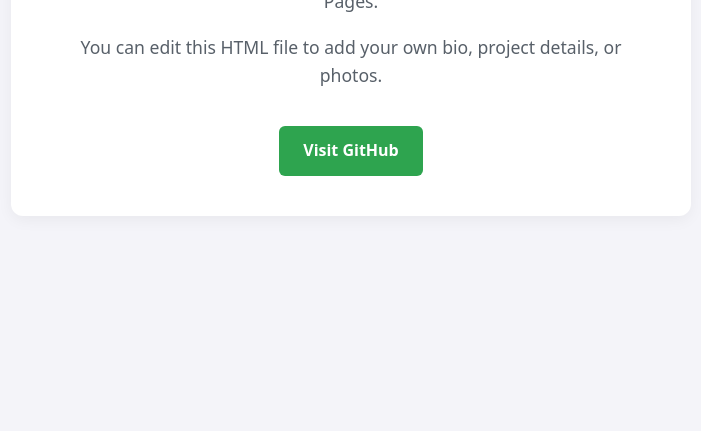
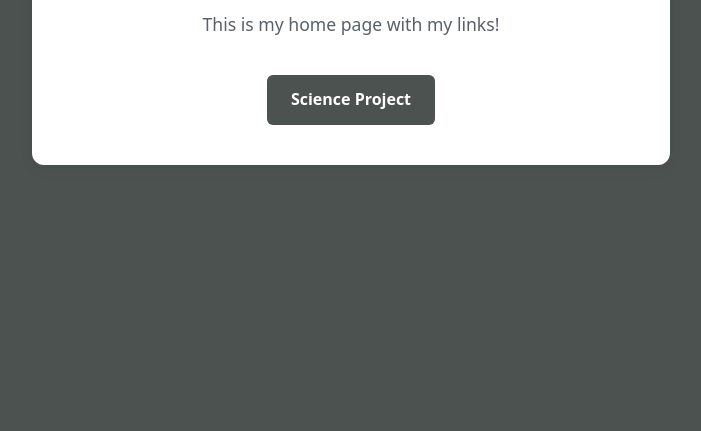
Before and after one commit to LilGuyNamedJoe/repo, a plain HTML site: page index.html in a window 1280 px wide. Shown: the part 369-800 px from the top of the page, without its empty margins (289-990 px from the left). Drawn offline with Linux system fonts and the light colour scheme.

Commit message:
index.html

```diff
--- a/index.html
+++ b/index.html
@@ -11,7 +11,7 @@
             line-height: 1.6;
             margin: 0;
             padding: 0;
-            background-color: #f4f4f9;
+            background-color: #4C5250;
             color: #333;
             display: flex;
             flex-direction: column;
@@ -37,7 +37,7 @@
         }
         .btn {
             display: inline-block;
-            background-color: #2ea44f; /* GitHub green color */
+            background-color: #4C5250; /* GitHub green color */
             color: white;
             padding: 12px 24px;
             text-decoration: none;
@@ -47,7 +47,7 @@
             transition: background 0.2s;
         }
         .btn:hover {
-            background-color: #2c974b;
+            background-color: #4C5250;
         }
     </style>
 </head>
@@ -55,9 +55,8 @@
 
     <div class="container">
         <h1>Welcome to My GitHub Website! 👋</h1>
-        <p>This page was successfully created and is hosted for free using GitHub Pages.</p>
-        <p>You can edit this HTML file to add your own bio, project details, or photos.</p>
-        <a href="https://github.com" class="btn" target="_blank">Visit GitHub</a>
+        <p>This is my home page with my links!</p>
+        <a href="https://lilguynamedjoe.github.com/repo-site2" class="btn" target="_blank">Science Project</a>
     </div>
 
 </body>
```
